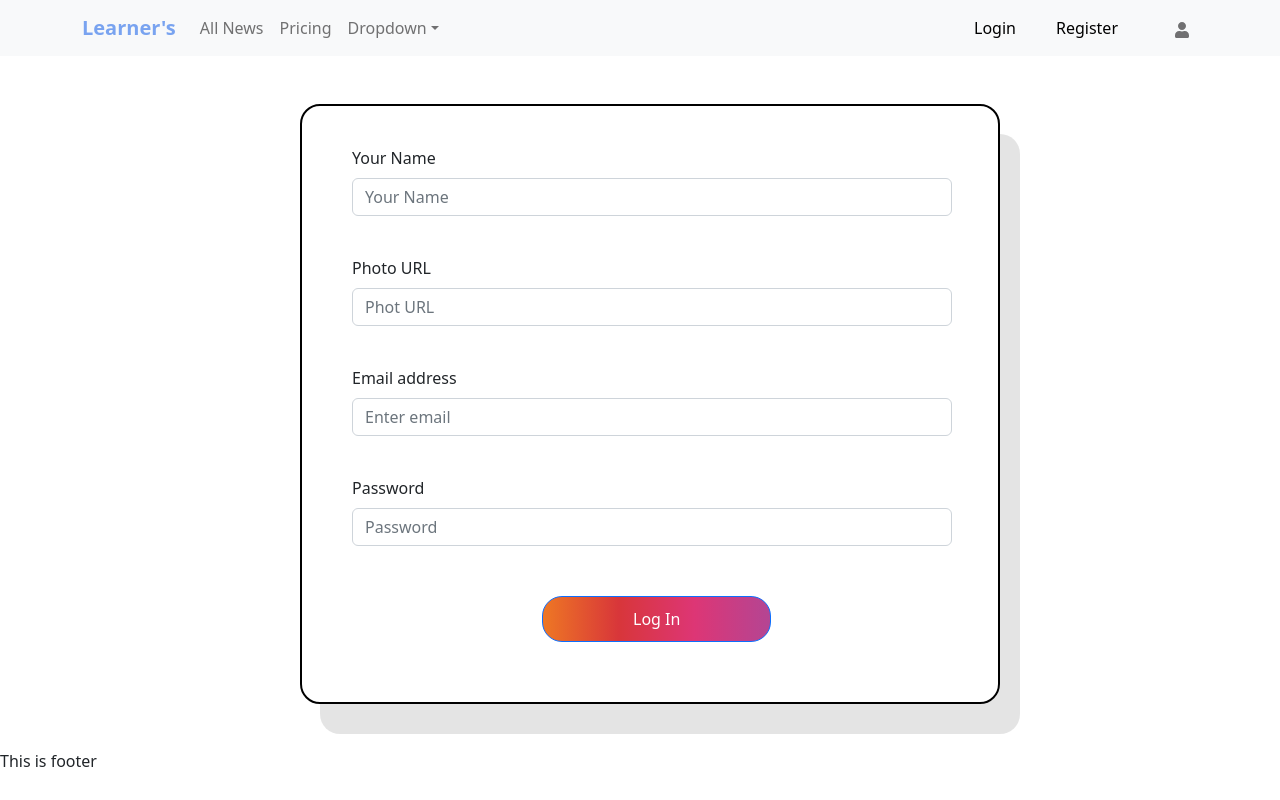
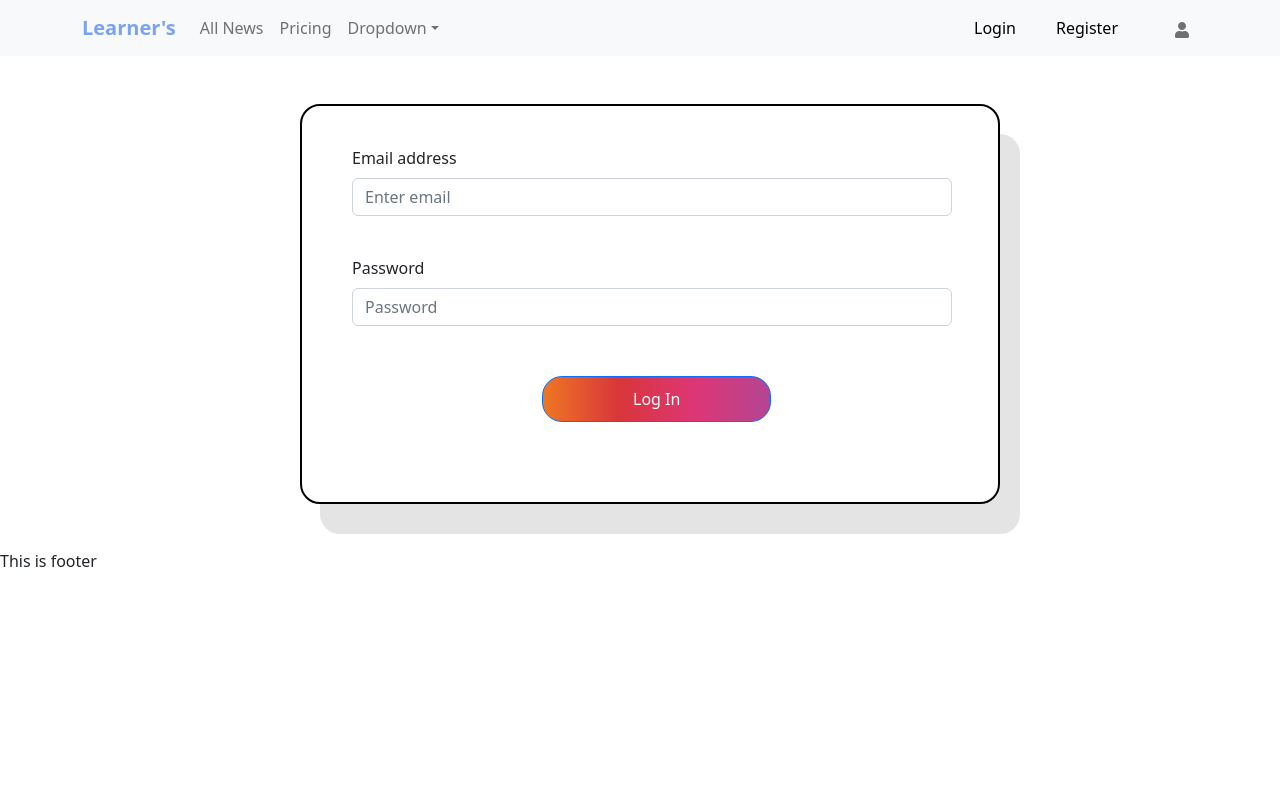
Before and after one commit to atnishat/Learning_Platform-Client-Side, a React (Create React App) app: page /login in a window 1280 px wide. Built offline with nearby package versions, Linux system fonts and the light colour scheme; no server answers.

Commit message:
evn added

```diff
--- a/package.json
+++ b/package.json
@@ -12,6 +12,7 @@
     "react": "^18.2.0",
     "react-bootstrap": "^2.5.0",
     "react-dom": "^18.2.0",
+    "react-hot-toast": "^2.4.0",
     "react-icons": "^4.6.0",
     "react-router-dom": "^6.4.2",
     "react-scripts": "5.0.1",
--- a/src/App.js
+++ b/src/App.js
@@ -1,12 +1,14 @@
-import logo from './logo.svg';
+
 import './App.css';
 import { RouterProvider } from 'react-router-dom';
 import { routes } from './Routes/Routes/Route';
+import { Toaster } from 'react-hot-toast';
 
 function App() {
   return (
     <div>
       <RouterProvider router={routes}></RouterProvider>
+      <Toaster></Toaster>
     </div>
   );
 }
--- a/src/Context/AuthProvider/AuthProvider.js
+++ b/src/Context/AuthProvider/AuthProvider.js
@@ -1,5 +1,5 @@
 import React, { createContext } from 'react';
-import { createUserWithEmailAndPassword, getAuth, onAuthStateChanged, signInWithEmailAndPassword, signInWithPopup, signOut } from 'firebase/auth'
+import { createUserWithEmailAndPassword, getAuth, onAuthStateChanged, signInWithEmailAndPassword, signInWithPopup, signOut, updateProfile } from 'firebase/auth'
 import app from '../../firebase/firebase.init';
 import { useState } from 'react';
 import { useEffect } from 'react';
@@ -13,37 +13,47 @@ const auth = getAuth(app);
 const AuthProvider = ({ children }) => {
 
     const [user, setUser] = useState(null);
+    const [loader, setLoader] = useState(true);
 
 
     const providerLogIn = (provider) => {
+        setLoader(true);
         return signInWithPopup(auth, provider);
     }
 
-    const createUser =(email, password) =>{
+    const createUser = (email, password) => {
+        setLoader(true)
         return createUserWithEmailAndPassword(auth, email, password);
     }
 
-    const signIn = (email,password)=>{
-        return signInWithEmailAndPassword(auth,email, password);
+    const signIn = (email, password) => {
+        return signInWithEmailAndPassword(auth, email, password);
     }
 
-    const logOut = () =>{
+    const updateUserProfile = (profile) =>{
+        return updateProfile(auth.currentUser, profile );
+    }
+
+
+    const logOut = () => {
+        setLoader(true);
         return signOut(auth);
     }
 
 
 
-    useEffect( ()=>{
-      const unSubsCribe =  onAuthStateChanged(auth, (currentUser) =>{
+    useEffect(() => {
+        const unSubsCribe = onAuthStateChanged(auth, (currentUser) => {
             console.log('user inside state change', currentUser);
             setUser(currentUser)
+            setLoader(false);
         })
-        return () =>{
+        return () => {
             unSubsCribe();
         }
-    },[])
+    }, [])
 
-    const authInfo = { user, providerLogIn , logOut, createUser,signIn};
+    const authInfo = { user, loader,updateUserProfile, providerLogIn, logOut, createUser, signIn };
 
 
     return (
--- a/src/Pages/LogIn/LogIn.js
+++ b/src/Pages/LogIn/LogIn.js
@@ -8,6 +8,7 @@ import { useContext } from 'react';
 import { AuthContext } from '../../Context/AuthProvider/AuthProvider';
 import { useLocation, useNavigate } from 'react-router-dom';
 import { useState } from 'react';
+import toast from 'react-hot-toast';
 
 
 
@@ -35,6 +36,7 @@ const LogIn = () => {
         console.log(user);
         form.reset();
         setError('');
+        toast.success('successfully Log in');
         navigate(from, {replace:true});
       })
       .catch(error => {
@@ -51,16 +53,7 @@ const LogIn = () => {
     <div className="" >
       <Header></Header>
 
-      <Form onSubmit={handleSubmit} className="my-5" id='form'>
-        <Form.Group className="form-div" controlId="formBasicEmail">
-          <Form.Label>Your Name</Form.Label>
-          <Form.Control name="name" type="text" placeholder="Your Name" />
-        </Form.Group>
-        <Form.Group className="form-div" controlId="formBasicEmail" >
-          <Form.Label>Photo URL</Form.Label>
-          <Form.Control name="photoURL" type="text"  placeholder="Phot URL" />
-        </Form.Group>
-
+      <Form onSubmit={handleSubmit} className="my-5" id='form-login'>
         <Form.Group className="form-div" controlId="formBasicEmail" >
           <Form.Label>Email address</Form.Label>
           <Form.Control name="email" type="email" placeholder="Enter email" required />
--- a/src/Pages/LogIn/Register/Register.js
+++ b/src/Pages/LogIn/Register/Register.js
@@ -7,6 +7,7 @@ import './Register.css'
 import { Button } from 'react-bootstrap';
 import { useContext } from 'react';
 import { AuthContext } from '../../../Context/AuthProvider/AuthProvider';
+import { toast } from 'react-toastify';
 
 
 const Register = () => {
@@ -14,7 +15,7 @@ const Register = () => {
 
     const [error, setError] = useState('');
 
-    const {createUser} = useContext(AuthContext);
+    const { createUser, updateUserProfile } = useContext(AuthContext);
 
     const handleSubmit = (event) => {
         event.preventDefault();
@@ -25,12 +26,14 @@ const Register = () => {
         const password = form.password.value;
         console.log(name, photoURL, email, password);
 
-        createUser(email,password)
-        .then(result =>{
+        createUser(email, password)
+            .then(result => {
                 const user = result.user;
                 console.log(user);
                 setError('');
+                toast.success('Registered')
                 form.reset();
+                handleUpdateUserProfile(name, photoURL);
             })
             .catch(e => {
                 console.error(e)
@@ -38,7 +41,15 @@ const Register = () => {
             });
     }
 
-
+    const handleUpdateUserProfile = (name, photoURL) => {
+        const profile = {
+            displayName: name,
+            photoURL: photoURL
+        }
+        updateUserProfile(profile)
+            .then(() => { })
+            .catch(error => console.error(error));
+    }
     return (
 
         <div className="" >
@@ -70,7 +81,7 @@ const Register = () => {
                     <Form.Control name="password" type="password" placeholder="Password" required />
                 </Form.Group>
 
-                    <Button  type="submit" id="SignIn-button" >
+                <Button type="submit" id="SignIn-button" >
                     Register
 
                 </Button>
--- a/src/Pages/LogIn/login.css
+++ b/src/Pages/LogIn/login.css
@@ -31,9 +31,9 @@
 
 }
 
-#form {
+#form-login{
     width: 700px;
-    height: 600px;
+    height: 400px;
     margin-left: 300px;
     border: 2px solid black;
     border-radius: 20px;
--- a/src/Routes/PrivateRoute/PrivateRoute.js
+++ b/src/Routes/PrivateRoute/PrivateRoute.js
@@ -1,14 +1,17 @@
 import React from 'react';
 import { useContext } from 'react';
 import { Navigate, useLocation } from 'react-router-dom';
+import Spinner from 'react-bootstrap/Spinner';
 import { AuthContext } from '../../Context/AuthProvider/AuthProvider';
 
 const PrivateRoute = ({children}) => {
 
-    const {user} = useContext(AuthContext);
+    const {user, loader} = useContext(AuthContext);
     const location = useLocation();
 
-
+    if(loader){
+        return <Spinner animation="border" variant="primary" />
+    }
     if(!user){
         return <Navigate to='/login' state={{from: location}} replace></Navigate>
     }
```
Also changed, not shown: 1 other file (tests, documents, lock files or other folders). Lines whose indentation alone changed are shown as unchanged.
